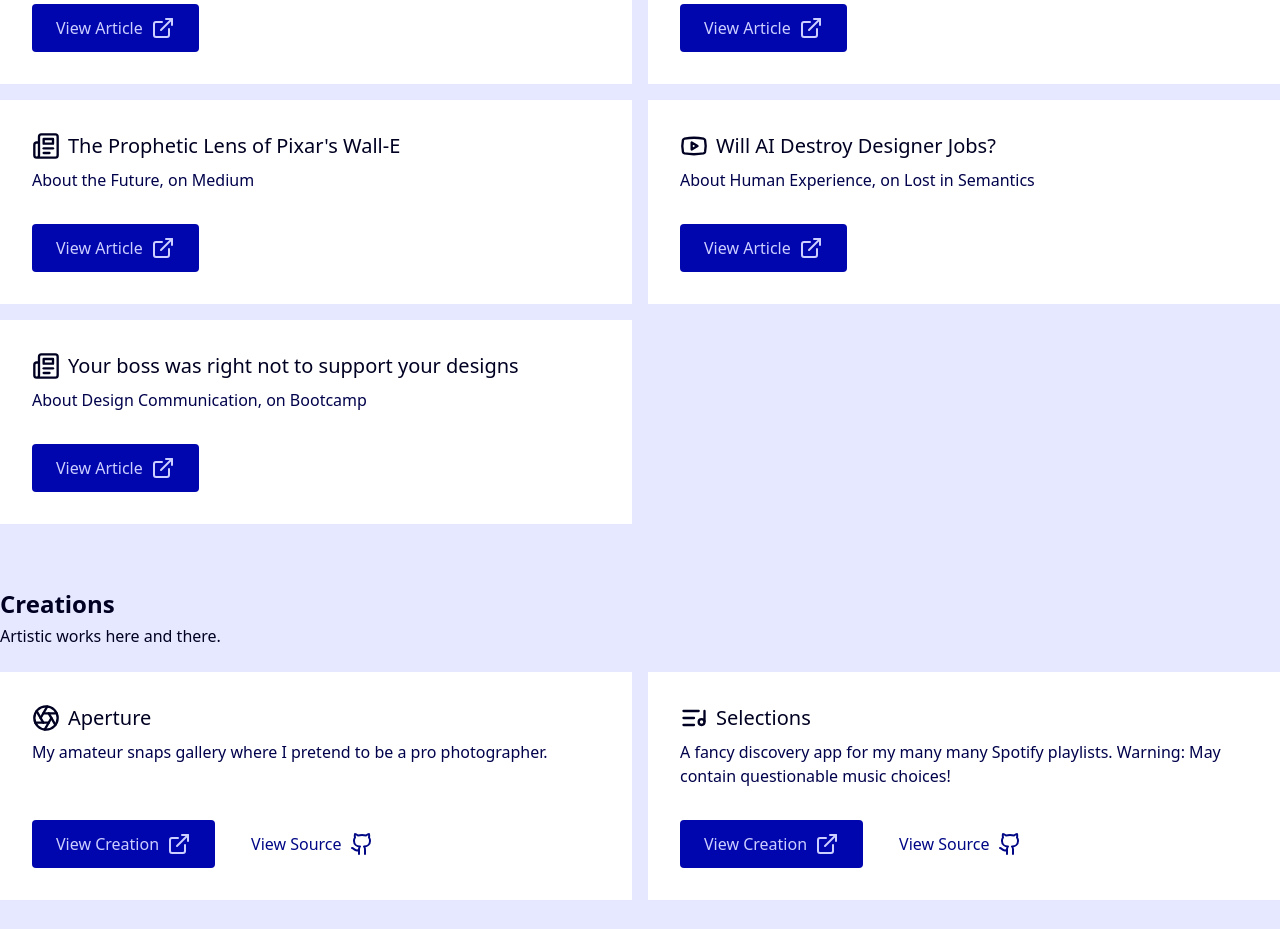
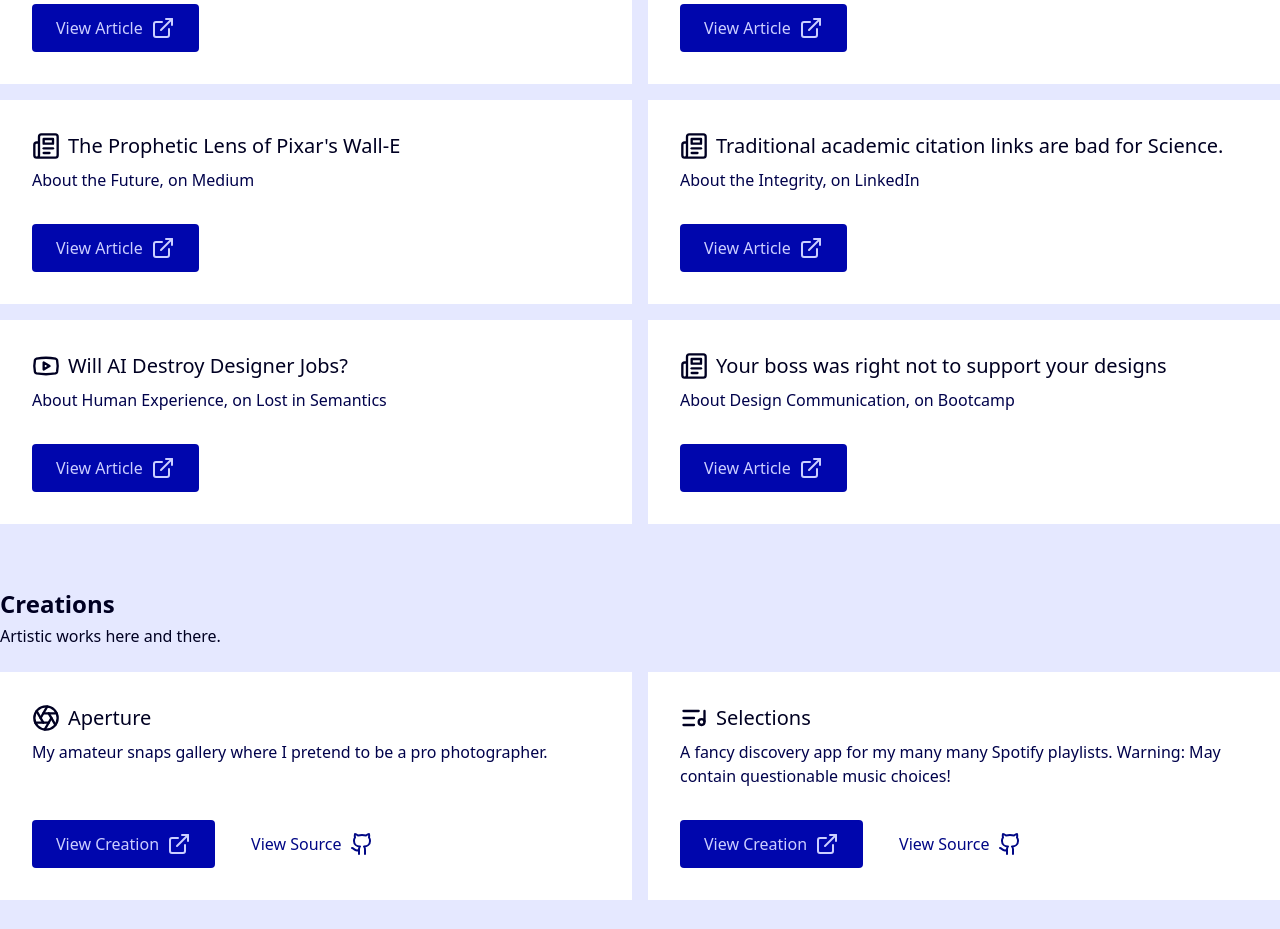
Before and after one commit to renderghost/links, a Next.js app: page / in a window 1280 px wide. Shown: the part 1780-2709 px from the top of the page. Built offline with nearby package versions, Linux system fonts and the light colour scheme.

Commit message:
feat: Added new article link about traditional academic citation links on LinkedIn.

```diff
--- a/src/components/sections/Articles.tsx
+++ b/src/components/sections/Articles.tsx
@@ -42,6 +42,12 @@ const articlesList: Article[] = [
 		ariaLabel: 'About the Future, on Medium',
 		icon: Newspaper,
 		url: 'https://medium.com/@render_ghost/the-prophetic-lens-of-pixars-wall-e-1be009f5f11f',
+	},
+	{
+		title: 'Traditional academic citation links are bad for Science.',
+		ariaLabel: 'About the Integrity, on LinkedIn',
+		icon: Newspaper,
+		url: 'https://www.linkedin.com/pulse/traditional-academic-citation-links-bad-science-barry-prendergast-ls4ef/',
 	},
 	{
 		title: 'Will AI Destroy Designer Jobs?',
```
